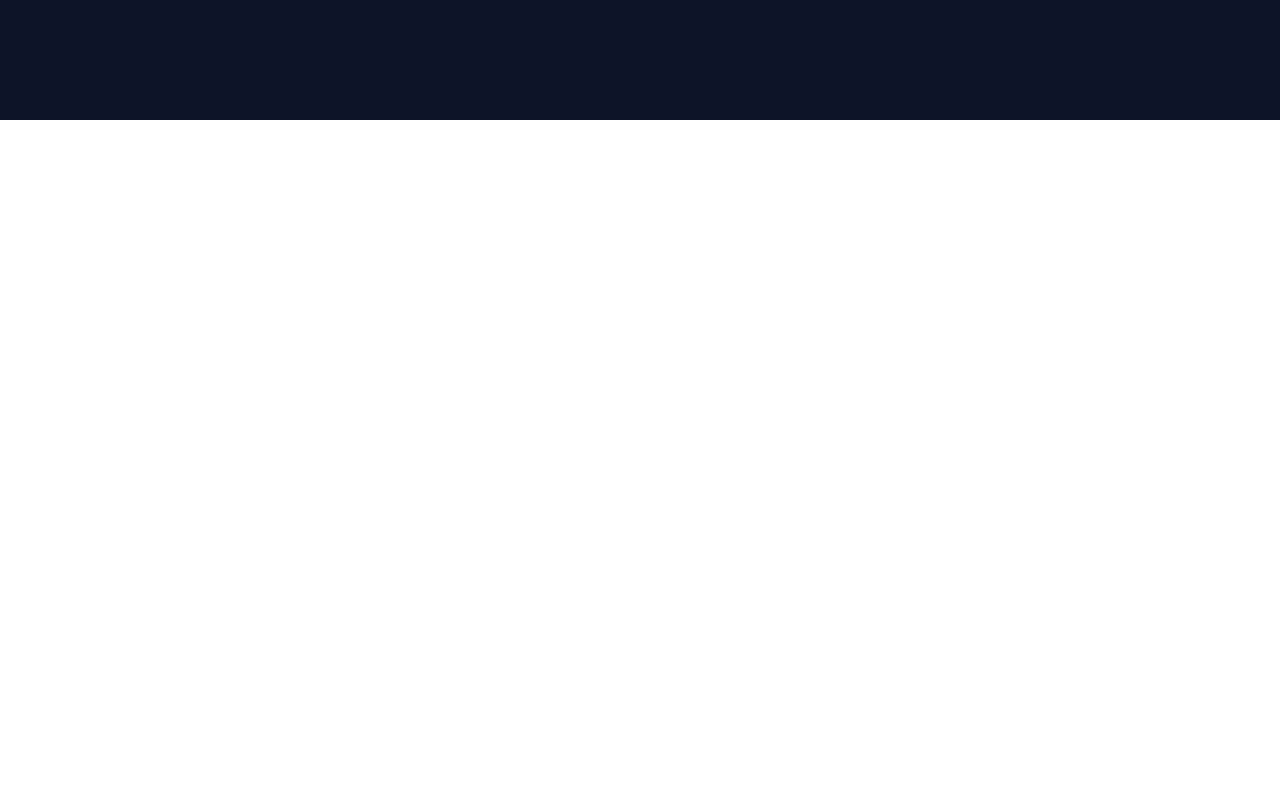
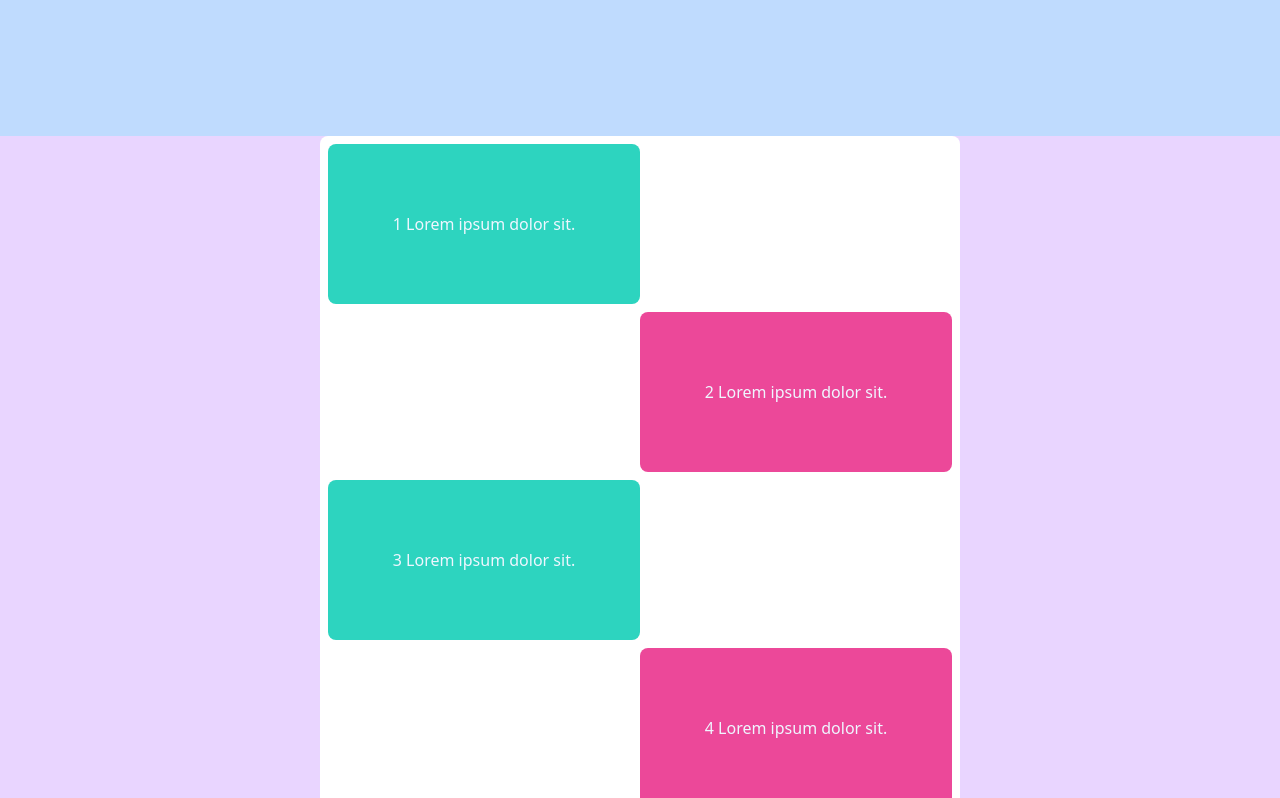
Before and after one commit to NeilYeTAT/LearnCSSuseReact-Tailwind, a React (Vite) app: page / in a window 1280 px wide. Shown: the part 680-1478 px from the top of the page. Before the commit the page ends 800 px from the top, so only its background shows below. Built offline with nearby package versions, Linux system fonts and the light colour scheme.

Commit message:
feat: timeline

```diff
--- a/src/App.tsx
+++ b/src/App.tsx
@@ -1,8 +1,8 @@
-import FuckCSS from './components/day021-highlight-card/FuckCSS'
+import FuckCSS from './components/day022-timeline/FuckCSS'
 
 function App() {
   return (
-    <div className="relative flex h-screen w-screen flex-col items-center gap-4 bg-blue-200">
+    <div className="relative flex w-screen flex-col items-center gap-4 bg-blue-200">
       <FuckCSS></FuckCSS>
     </div>
   )
--- /dev/null
+++ b/src/components/day022-timeline/FuckCSS.tsx
@@ -0,0 +1,37 @@
+import clsx from 'clsx'
+import { useInView } from 'framer-motion'
+import { useRef } from 'react'
+
+export default function FuckCSS() {
+  const containerRef = useRef<HTMLDivElement>(null)
+  const isInView = useInView(containerRef)
+
+  return (
+    <>
+      <div className="h-screen"></div>
+      <div className="relative flex h-full w-full items-center justify-center bg-purple-200">
+        <div
+          ref={containerRef}
+          className="relative flex h-2/3 w-1/2 flex-col gap-2 rounded-lg bg-white p-2 text-blue-50"
+        >
+          {[1, 2, 3, 4, 5, 6, 7].map((item, index) => (
+            <p
+              className={clsx(
+                `flex h-40 w-1/2 items-center justify-center rounded-lg bg-teal-400 opacity-0 duration-1000 even:self-end even:bg-pink-500`,
+                isInView
+                  ? 'translate-x-0 opacity-100 even:translate-x-0'
+                  : '-translate-x-full opacity-50 even:translate-x-full',
+              )}
+              style={{
+                transitionDelay: `${(index + 1) * 0.1}s`,
+              }}
+              key={index}
+            >
+              {item} Lorem ipsum dolor sit.
+            </p>
+          ))}
+        </div>
+      </div>
+    </>
+  )
+}
```
Also changed, not shown: src/components/day021-highlight-card/Screenshot.png (added), src/components/day021-highlight-card/readme.md, src/components/day022-timeline/Screenshot.png (added), src/components/day022-timeline/readme.md (added).
